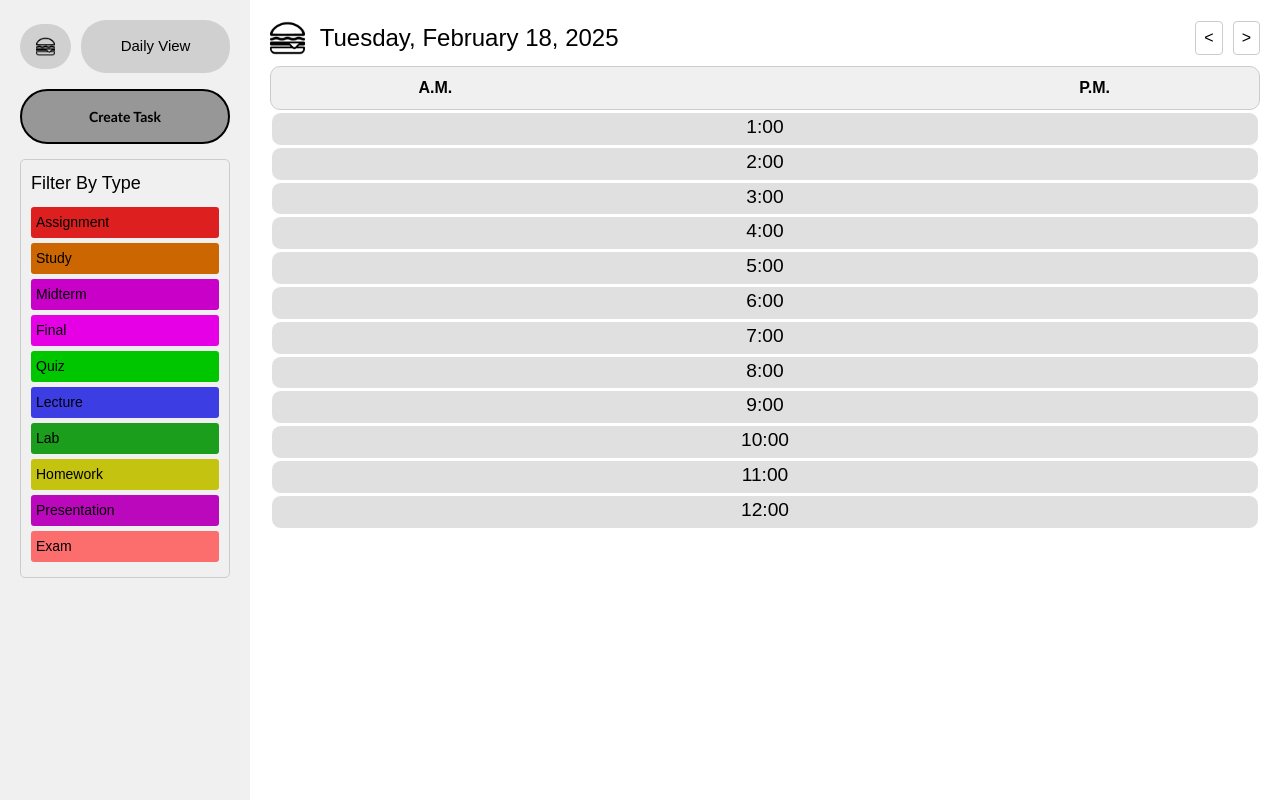
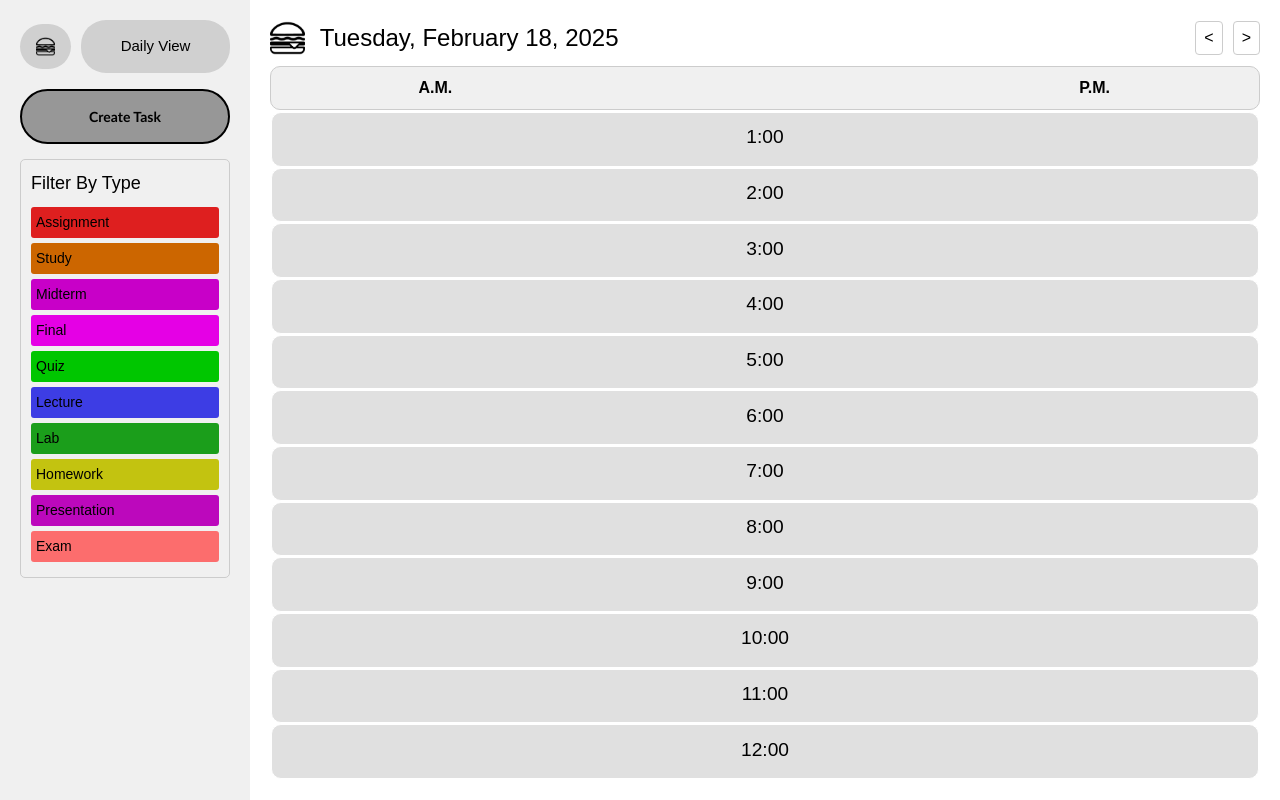
Before and after one commit to siyche/Team-Hamburger, a React (Vite) app in the folder packages/react-frontend/: page /day in a window 1280 px wide. Built offline with nearby package versions, Linux system fonts and the light colour scheme.

Commit message:
updated daily view styling to more comfortably fit the viewport of the screen

```diff
--- a/packages/react-frontend/src/styles/DayCalendarView.css
+++ b/packages/react-frontend/src/styles/DayCalendarView.css
@@ -7,6 +7,7 @@
     display: flex;
     flex-direction: column;
     font-family: Arial, sans-serif;
+    height: 100vh; /* Fill full viewport height */
   }
 
   /* Header with day info and navigation */
@@ -67,10 +68,11 @@
 
   /* Calendar grid for day view */
   .calendar-grid {
+    flex: 1;                /* Allow grid to take up remaining space */
     display: grid;
     width: 100%;
     grid-template-columns: 1fr;
-    grid-template-rows: repeat(12, 1fr);
+    grid-template-rows: repeat(12, 1fr);  /* 12 equal hour blocks */
     gap: 1px;
     border: 1px solid transparent;
     box-sizing: border-box;
@@ -85,7 +87,7 @@
     display: flex;
     justify-content: center;
     align-items: center;
-    transition-duration: 0.75s;
+    transition: background-color 0.75s;
     font-size: larger;
     padding-bottom: 3px;
     box-sizing: border-box;
@@ -96,7 +98,7 @@
     background-color: #cccccc;
   }
 
-  /* Optional: time label styling inside a cell */
+  /* Time label inside a cell */
   .calendar-cell span {
     position: absolute;
     top: 5px;
```
